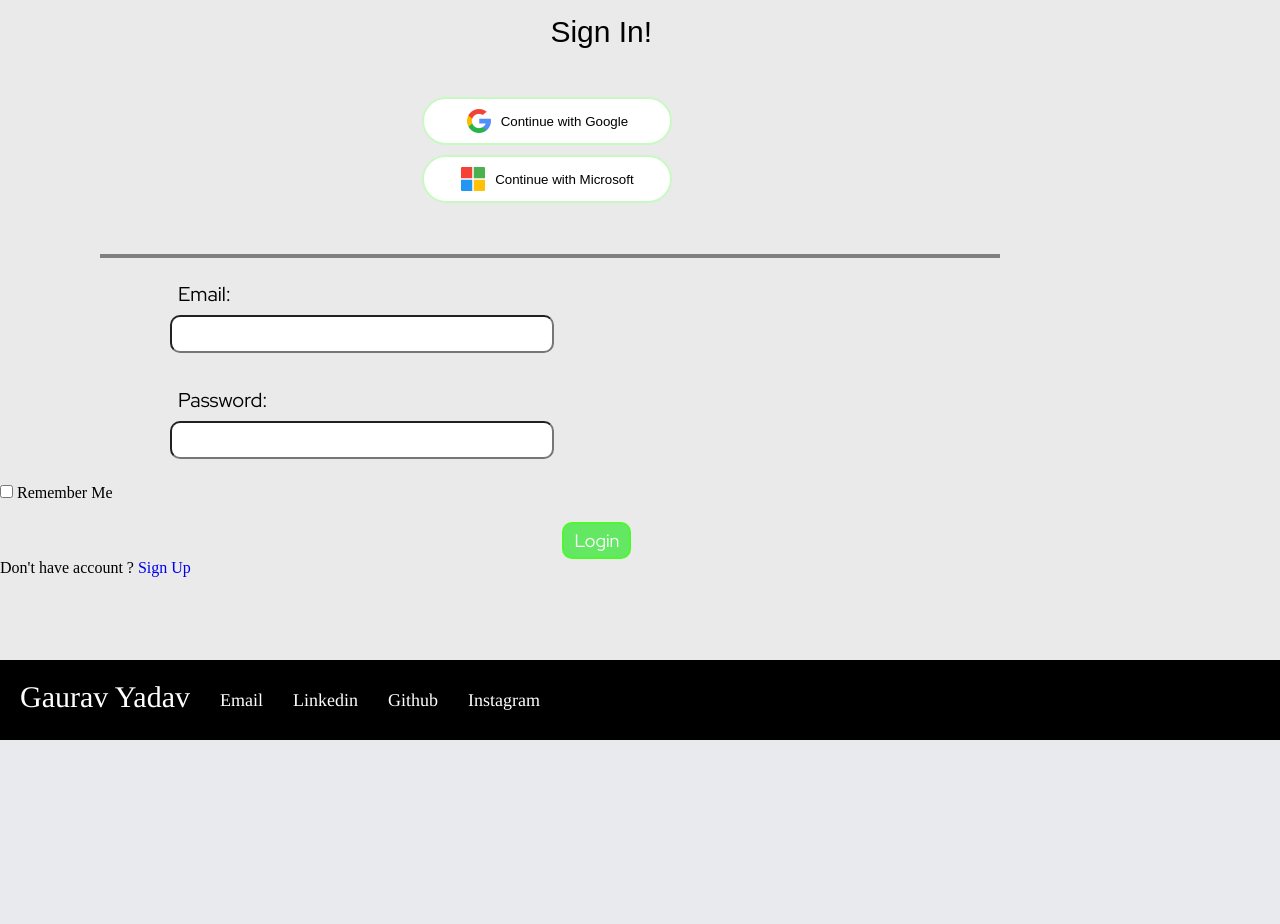
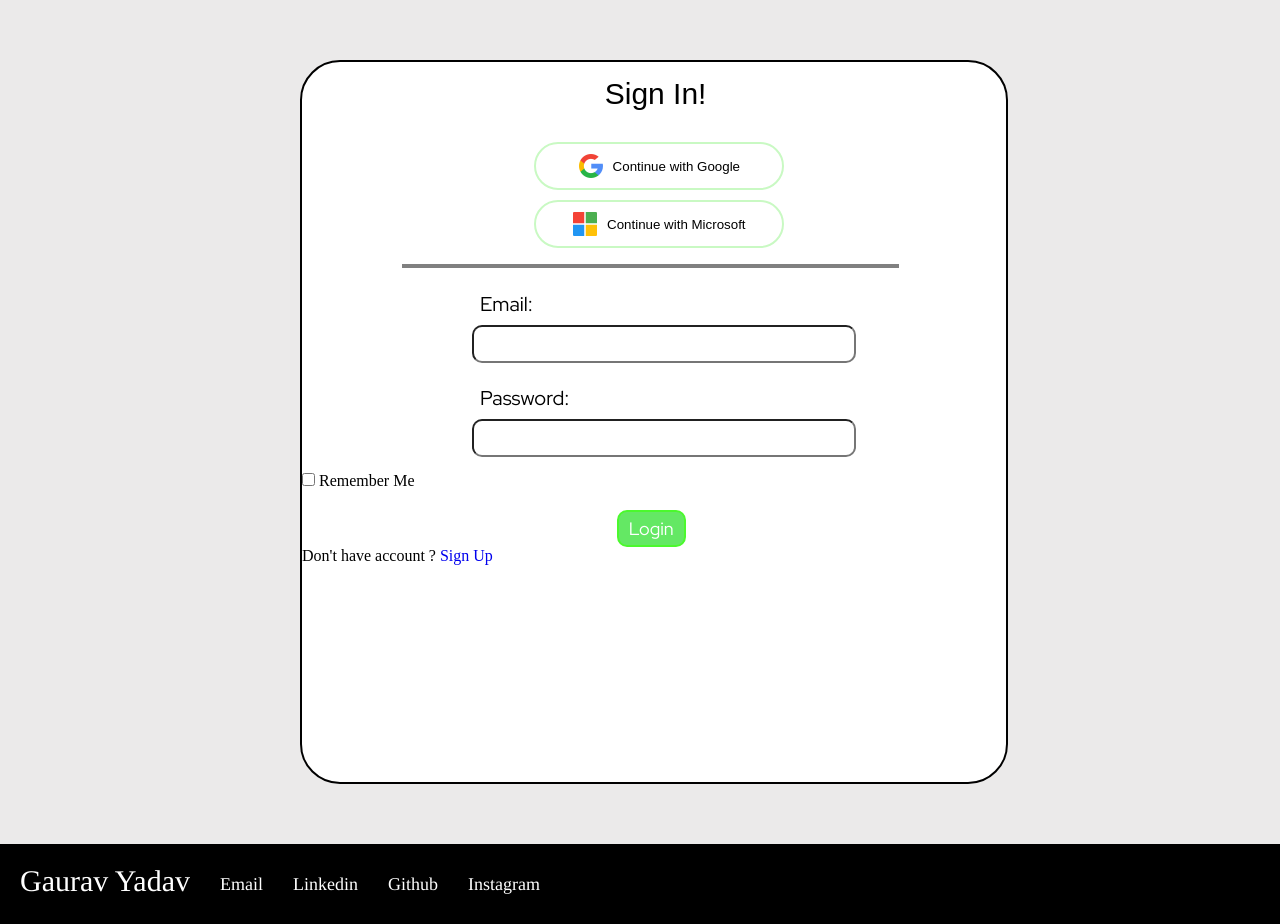
Before and after one commit to GAuravY19/PreDoc, a Flask app: page /login in a window 1280 px wide. Shown: the part 60-984 px from the top of the page. Before the commit the page ends 800 px from the top, so only its background shows below. Run offline with Flask 3, Linux system fonts and the light colour scheme; some libraries are stand-ins or nearby versions; some web fonts are replaced.

Commit message:
Changed the class names for simplicity

```diff
--- a/predoc_app/templates/login.html
+++ b/predoc_app/templates/login.html
@@ -2,7 +2,7 @@
 
 {% block content %}
 
-<div class="login-box">
+<div class="register-box">
     <legend class='legend-text'> Sign In! </legend>
 
     <div class="signup-options">
```
